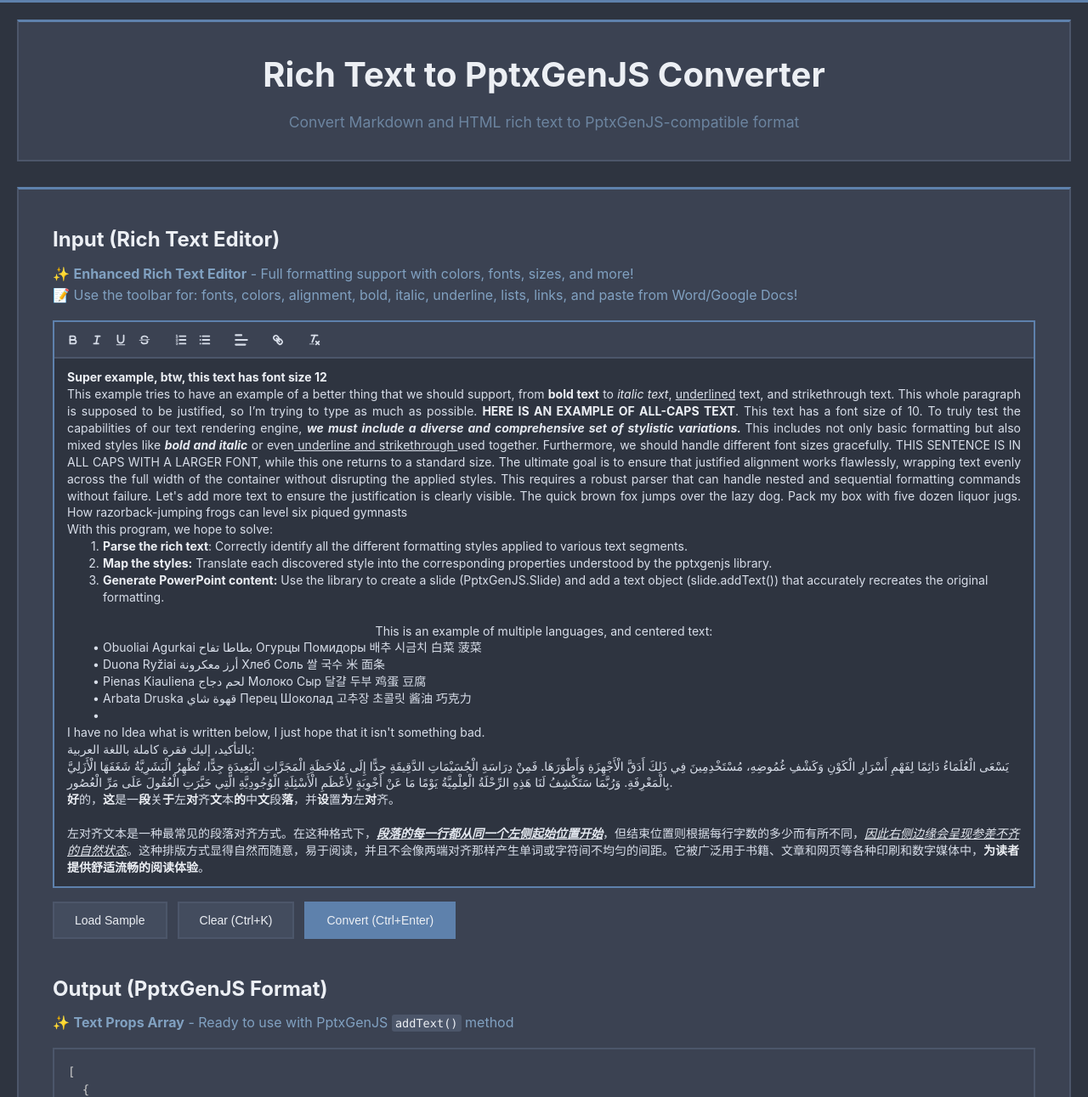
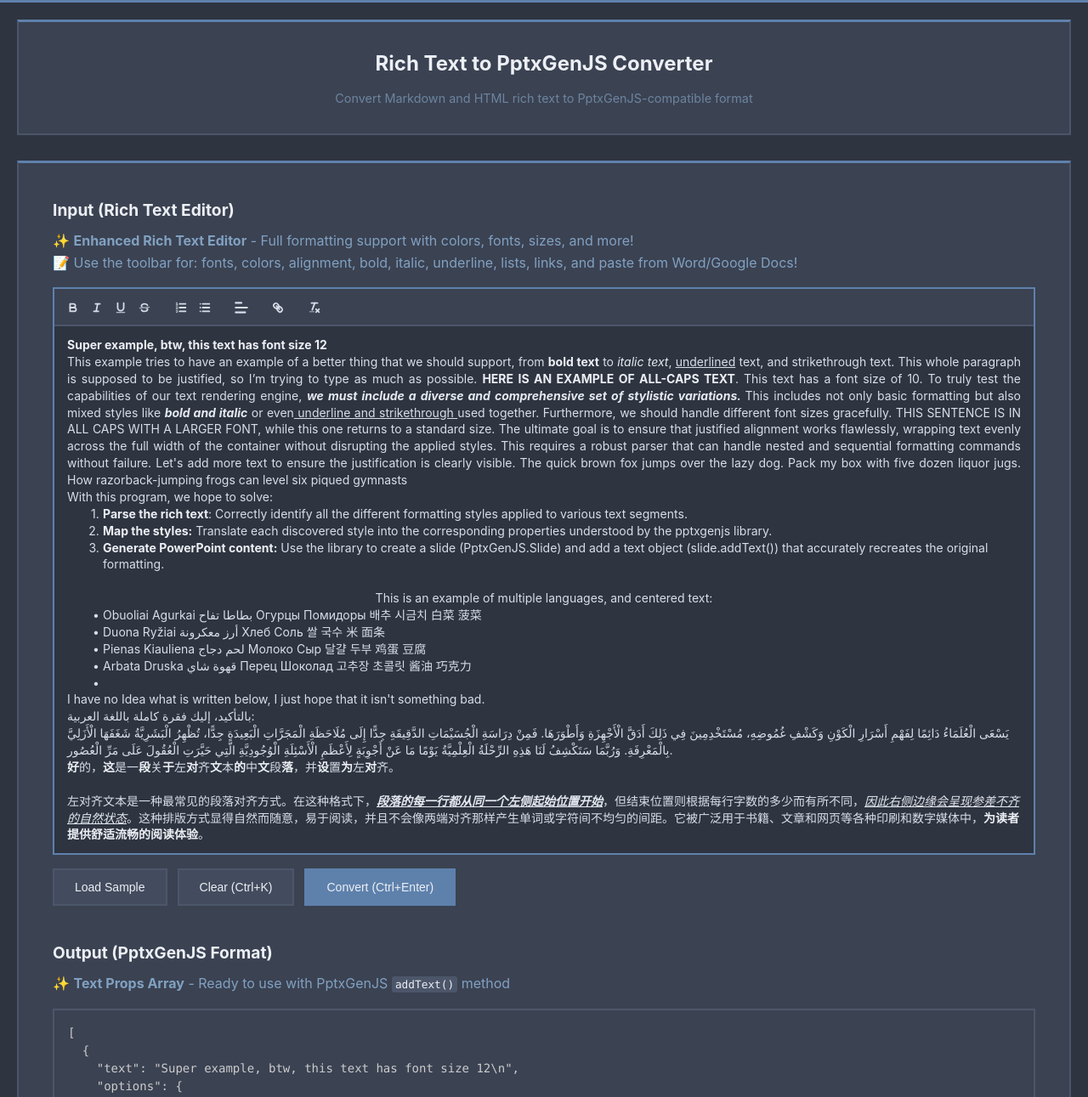
Before and after one commit to tomast1337/rich-to-pptx, a website: page index.html in a window 1280 px wide. Shown: the top 1291 px of the page at 85% size. Drawn offline with nearby package versions, Linux system fonts and the light colour scheme.

Commit message:
Update styles.css: Adjust font sizes for header, subtitle, and section headers to improve visual hierarchy and readability across the application.

```diff
--- a/styles.css
+++ b/styles.css
@@ -27,7 +27,6 @@
 
 /* Header */
 .header {
-
     text-align: center;
     margin-bottom: 30px;
     color: #eceff4; /* lightest text */
@@ -38,14 +37,14 @@
 }
 
 .header h1 {
-    font-size: 2.5rem;
+    font-size: 1.5rem;
     font-weight: 700;
     margin-bottom: 10px;
     color: #eceff4;
 }
 
 .subtitle {
-    font-size: 1.1rem;
+    font-size: 0.9rem;
     opacity: 0.7;
     font-weight: 400;
     color: #81a1c1; /* Frost accent */
@@ -90,7 +89,7 @@
 }
 
 .section-header h2 {
-    font-size: 1.5rem;
+    font-size: 1.2rem;
     color: #eceff4; /* Snow Storm */
     margin-bottom: 8px;
 }
@@ -105,7 +104,7 @@
     padding: 2px 4px;
     border-radius: 3px;
     font-family: "SF Mono", Monaco, Consolas, monospace;
-    font-size: 0.85em;
+    font-size: 0.8em;
 }
 
 /* QuillJS and Textarea styling */
```
